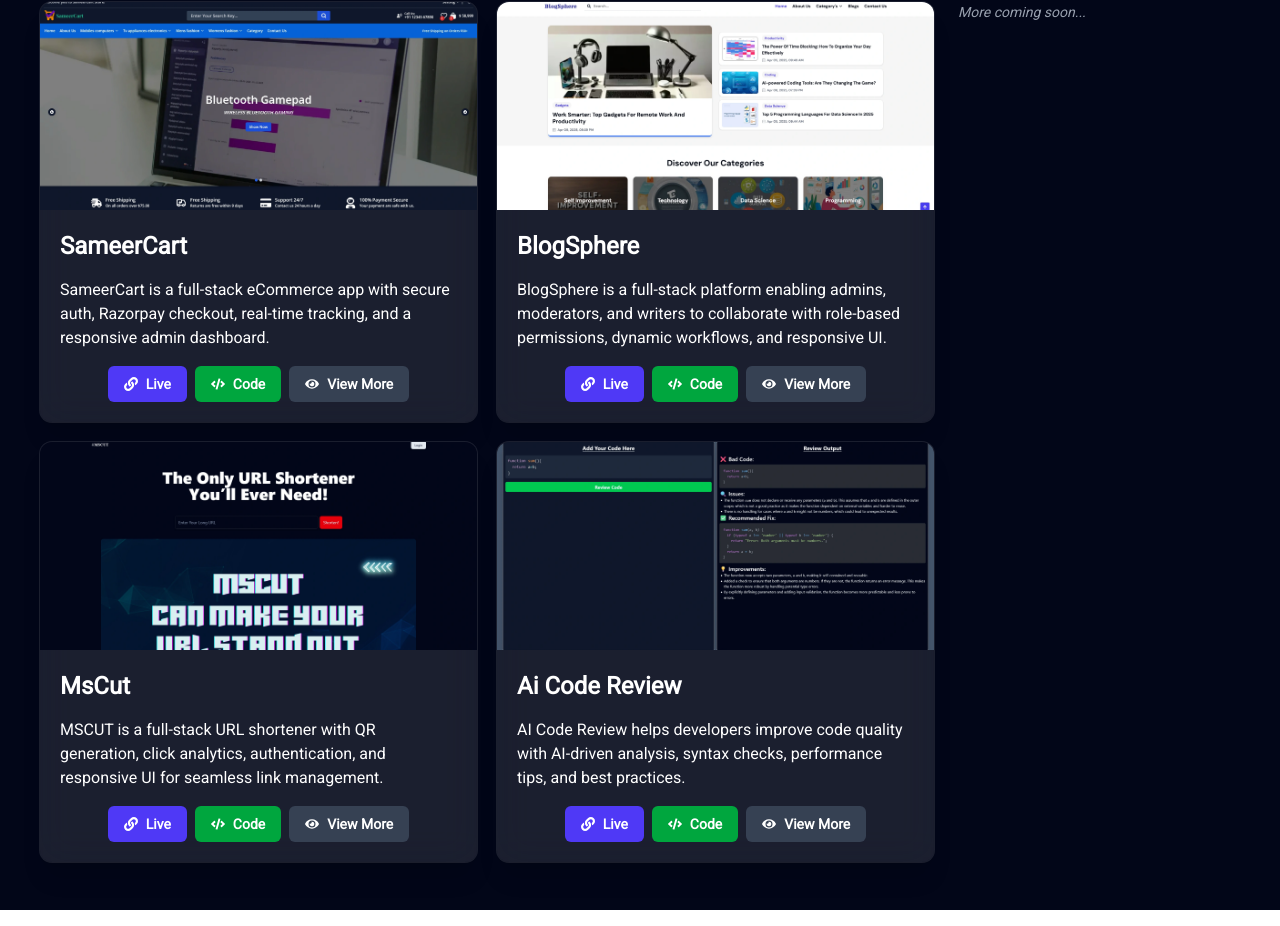
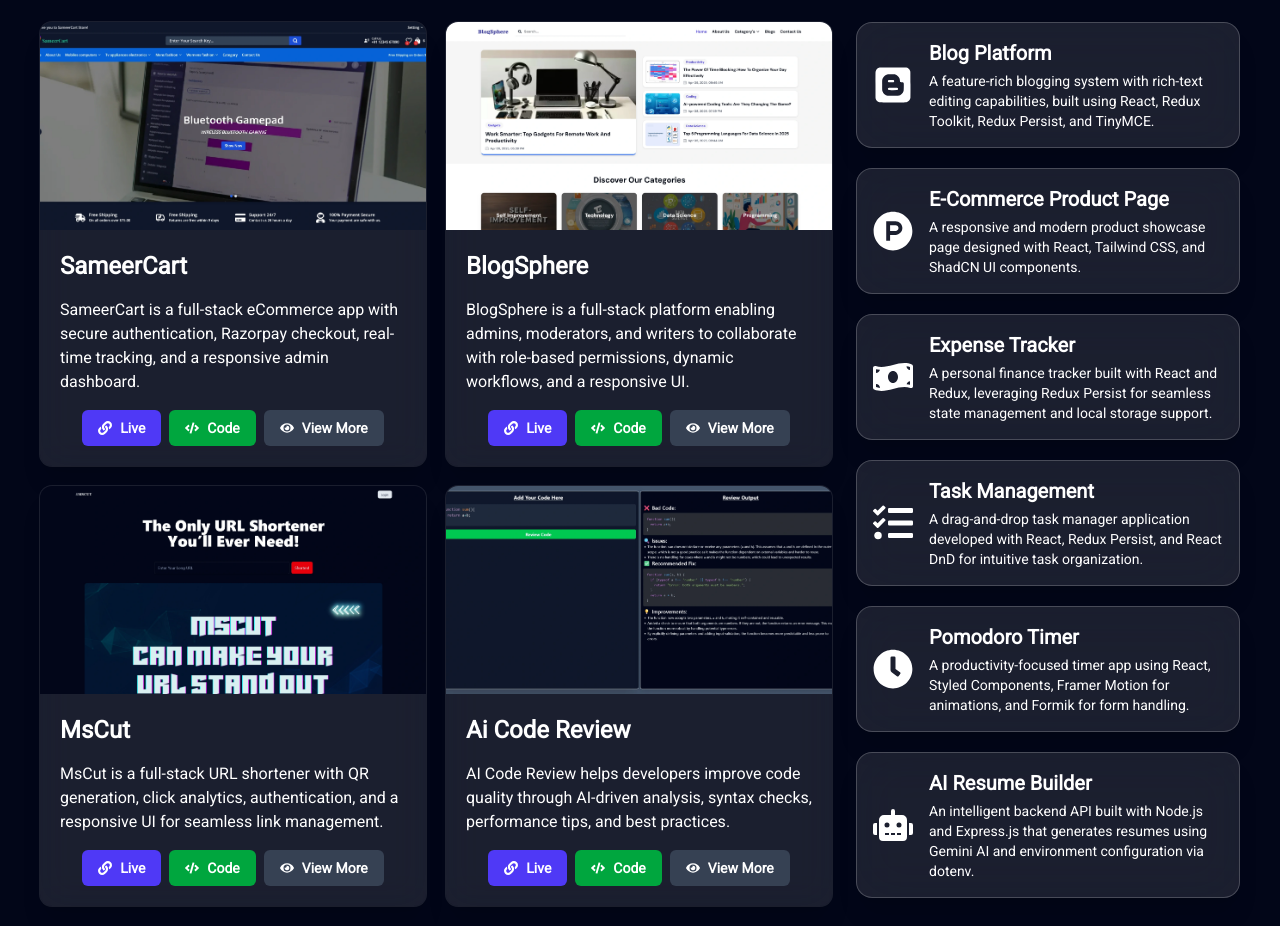
Before and after one commit to ma3llim007/sameerfolio, a React (Vite) app: page / in a window 1280 px wide. Shown: the part 833-1759 px from the top of the page. Built offline with nearby package versions, Linux system fonts and the light colour scheme; a web font is replaced by a local one.

Commit message:
feat: add minor section; improve the major project description

```diff
--- a/src/components/Project.jsx
+++ b/src/components/Project.jsx
@@ -3,30 +3,68 @@
 import blogSphereImage from "../assets/projects/blogsphere.webp";
 import msCutImage from "../assets/projects/msCut.webp";
 import aiCodeReviewImage from "../assets/projects/aiCodeReview.webp";
-import { FaCode, FaEye, FaLink } from "react-icons/fa";
+import { FaBlogger, FaClock, FaCode, FaEye, FaLink, FaMoneyBillWave, FaProductHunt, FaRobot, FaTasks } from "react-icons/fa";
 import Model from "./Model";
 import { useState } from "react";
 import { MdClose } from "react-icons/md";
 
+const minorProject = [
+    {
+        title: "Blog Platform",
+        Icon: FaBlogger,
+        desc: "A feature-rich blogging system with rich-text editing capabilities, built using React, Redux Toolkit, Redux Persist, and TinyMCE.",
+        link: "https://github.com/ma3llim007/react_project/tree/master/06_blog_platform",
+    },
+    {
+        title: "E-Commerce Product Page",
+        Icon: FaProductHunt,
+        desc: "A responsive and modern product showcase page designed with React, Tailwind CSS, and ShadCN UI components.",
+        link: "https://github.com/ma3llim007/react_project/tree/master/07_ecommerce_product_page",
+    },
+    {
+        title: "Expense Tracker",
+        Icon: FaMoneyBillWave,
+        desc: "A personal finance tracker built with React and Redux, leveraging Redux Persist for seamless state management and local storage support.",
+        link: "https://github.com/ma3llim007/react_project/tree/master/05_expense_tracker",
+    },
+    {
+        title: "Task Management",
+        Icon: FaTasks,
+        desc: "A drag-and-drop task manager application developed with React, Redux Persist, and React DnD for intuitive task organization.",
+        link: "https://github.com/ma3llim007/react_project/tree/master/09_task_management_app",
+    },
+    {
+        title: "Pomodoro Timer",
+        Icon: FaClock,
+        desc: "A productivity-focused timer app using React, Styled Components, Framer Motion for animations, and Formik for form handling.",
+        link: "https://github.com/ma3llim007/react_project/tree/master/09_task_management_app",
+    },
+    {
+        title: "AI Resume Builder",
+        Icon: FaRobot,
+        desc: " An intelligent backend API built with Node.js and Express.js that generates resumes using Gemini AI and environment configuration via dotenv.",
+        link: "https://github.com/ma3llim007/react_project/tree/master/09_task_management_app",
+    },
+];
 const Project = () => {
     const [isOpen, setIsOpen] = useState(null);
     return (
         <>
-            <section className="w-full" id="projects">
+            <section className="w-full py-5" id="projects">
                 <Container>
                     <h2 className="text-3xl lg:text-4xl font-extrabold mb-6 underline underline-offset-4 font-playfair">Projects</h2>
-                    <div className="grid grid-cols-1 lg:grid-cols-4 gap-6">
+                    <div className="grid grid-cols-1 lg:grid-cols-3 gap-6">
                         {/* Major Projects */}
-                        <div className="lg:col-span-3 space-y-6">
+                        <div className="lg:col-span-2 space-y-6">
                             <h3 className="text-2xl font-semibold text-white border-b border-white/20 pb-2 font-playfair">Major Projects</h3>
                             <div className="grid grid-cols-1 md:grid-cols-2 gap-5">
                                 {/* sameerCart Project Card */}
-                                <div className="rounded-xl overflow-hidden bg-white/10 backdrop-blur-lg ring-1 ring-white/10 shadow-xl transition-all hover:shadow-2xl hover:scale-[1.02] duration-300">
+                                <div className="rounded-xl overflow-hidden bg-white/10 backdrop-blur-lg ring-1 ring-white/10 shadow-xl transition-all hover:shadow-2xl hover:scale-[1.02] duration-300 hover:border-indigo-500 hover:shadow-indigo-500/30">
                                     <img src={sameerCartImage} alt="SameerCart Project Screenshot" className="w-full h-52 object-cover" />
                                     <div className="p-5 space-y-4">
                                         <h4 className="text-2xl font-bold">SameerCart</h4>
                                         <p className="text-sm md:text-base">
-                                            SameerCart is a full-stack eCommerce app with secure auth, Razorpay checkout, real-time tracking, and a responsive admin dashboard.
+                                            SameerCart is a full-stack eCommerce app with secure authentication, Razorpay checkout, real-time tracking, and a responsive admin dashboard.
                                         </p>
                                         <div className="flex justify-center flex-wrap gap-2">
                                             <a
@@ -56,12 +94,12 @@
                                     </div>
                                 </div>
                                 {/* blogSphere Project Card */}
-                                <div className="rounded-xl overflow-hidden bg-white/10 backdrop-blur-lg ring-1 ring-white/10 shadow-xl transition-all hover:shadow-2xl hover:scale-[1.02] duration-300">
+                                <div className="rounded-xl overflow-hidden bg-white/10 backdrop-blur-lg ring-1 ring-white/10 shadow-xl transition-all hover:shadow-2xl hover:scale-[1.02] duration-300 hover:border-indigo-500 hover:shadow-indigo-500/30">
                                     <img src={blogSphereImage} alt="BlogSphere Project Screenshot" className="w-full h-52 object-cover" />
                                     <div className="p-5 space-y-4">
                                         <h4 className="text-2xl font-bold">BlogSphere</h4>
                                         <p className="text-sm md:text-base">
-                                            BlogSphere is a full-stack platform enabling admins, moderators, and writers to collaborate with role-based permissions, dynamic workflows, and responsive
+                                            BlogSphere is a full-stack platform enabling admins, moderators, and writers to collaborate with role-based permissions, dynamic workflows, and a responsive
                                             UI.
                                         </p>
                                         <div className="flex justify-center flex-wrap gap-2">
@@ -92,12 +130,12 @@
                                     </div>
                                 </div>
                                 {/* msCut Project Card */}
-                                <div className="rounded-xl overflow-hidden bg-white/10 backdrop-blur-lg ring-1 ring-white/10 shadow-xl transition-all hover:shadow-2xl hover:scale-[1.02] duration-300">
+                                <div className="rounded-xl overflow-hidden bg-white/10 backdrop-blur-lg ring-1 ring-white/10 shadow-xl transition-all hover:shadow-2xl hover:scale-[1.02] duration-300 hover:border-indigo-500 hover:shadow-indigo-500/30">
                                     <img src={msCutImage} alt="MsCut Project Screenshot" className="w-full h-52 object-cover" />
                                     <div className="p-5 space-y-4">
                                         <h4 className="text-2xl font-bold">MsCut</h4>
                                         <p className="text-sm md:text-base">
-                                            MSCUT is a full-stack URL shortener with QR generation, click analytics, authentication, and responsive UI for seamless link management.
+                                            MsCut is a full-stack URL shortener with QR generation, click analytics, authentication, and a responsive UI for seamless link management.
                                         </p>
                                         <div className="flex justify-center flex-wrap gap-2">
                                             <a
@@ -127,12 +165,12 @@
                                     </div>
                                 </div>
                                 {/* Ai Code Review Project Card */}
-                                <div className="rounded-xl overflow-hidden bg-white/10 backdrop-blur-lg ring-1 ring-white/10 shadow-xl transition-all hover:shadow-2xl hover:scale-[1.02] duration-300">
+                                <div className="rounded-xl overflow-hidden bg-white/10 backdrop-blur-lg ring-1 ring-white/10 shadow-xl transition-all hover:shadow-2xl hover:scale-[1.02] duration-300 hover:border-indigo-500 hover:shadow-indigo-500/30">
                                     <img src={aiCodeReviewImage} alt="Ai Code Review Project Screenshot" className="w-full h-52 object-cover" />
                                     <div className="p-5 space-y-4">
                                         <h4 className="text-2xl font-bold">Ai Code Review</h4>
                                         <p className="text-sm md:text-base">
-                                            AI Code Review helps developers improve code quality with AI-driven analysis, syntax checks, performance tips, and best practices.
+                                            AI Code Review helps developers improve code quality through AI-driven analysis, syntax checks, performance tips, and best practices.
                                         </p>
                                         <div className="flex justify-center flex-wrap gap-2">
                                             <a
@@ -163,13 +201,30 @@
                                 </div>
                             </div>
                         </div>
+                        {/* Minor Projects */}
                         <div className="space-y-6">
                             <h3 className="text-2xl font-semibold text-white border-b border-white/20 pb-2 font-playfair">Minor Projects</h3>
-                            <div className="text-sm text-gray-400 italic">More coming soon...</div>
+                            <div className="flex flex-col gap-5">
+                                {minorProject?.map((project) => (
+                                    <a
+                                        href={project.link}
+                                        target="_blank"
+                                        rel="noopener noreferrer"
+                                        aria-label={`${project.title} project - opens in a new tab`}
+                                        role="button"
+                                        key={project.title}
+                                        className="flex items-start sm:items-center gap-4 border border-white/20 p-4 bg-white/10 backdrop-blur-xl rounded-2xl shadow-xl hover:border-indigo-500 hover:shadow-indigo-500/10 hover:scale-[1.02] transition-all duration-300 cursor-pointer select-none"
+                                    >
+                                        <project.Icon size={40} className="shrink-0" />
+                                        <div className="space-y-1">
+                                            <h4 className="text-xl font-semibold">{project.title}</h4>
+                                            <p className="text-sm">{project.desc}</p>
+                                        </div>
+                                    </a>
+                                ))}
+                            </div>
                         </div>
                     </div>
-                    <br />
-                    <br />
                 </Container>
             </section>
 
```
